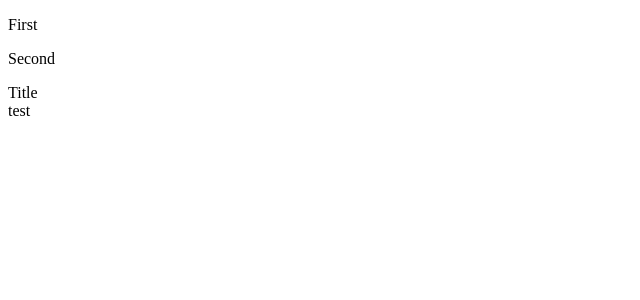
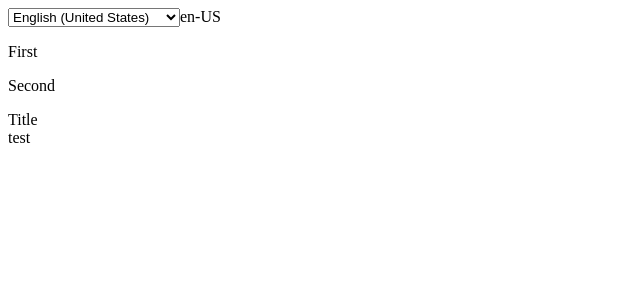
Before and after one commit to atav32/next-scratch, a Next.js app: page /localize in a window 1280 px wide. Shown: the top 300 px of the page, without its empty margins (0-640 px from the left). Built offline with nearby package versions, Linux system fonts and the light colour scheme.

Commit message:
locale reducer

```diff
--- a/pages/localize.js
+++ b/pages/localize.js
@@ -1,6 +1,60 @@
 import React from 'react';
 import {defineMessages, FormattedMessage, IntlProvider} from 'react-intl';
 import TextBox from '../components/TextBox';
+
+const languages = {
+  'de-DE': 'Deutsche',
+  'en-US': 'English (United States)',
+  'es-ES': 'Español (España)',
+  'es-419': 'Español (America Latina)',
+  'fr-FR': 'Français (France)',
+  'ja-JP': '日本語',
+  'zh-Hans': '简体中文',
+  'zh-Hant': '繁體中文',
+}
+
+const locales = {
+  de: {
+    code: 'de-DE',
+    name: 'Deutsche'
+  },
+  en: {
+    code: 'en-US',
+    name: 'English (United States)',
+  },
+  es: {
+    code: 'es-ES',
+    name: 'Español (España)',
+  },
+  'es-MX': {
+    code: 'es-419',
+    name: 'Español (America Latina)',
+  },
+  fr: {
+    code: 'fr-FR',
+    name: 'Français (France)',
+  },
+  ja: {
+    code: 'ja-JP',
+    name: '日本語',
+  },
+  zh: {
+    code: 'zh-Hans',
+    name: '简体中文',
+  },
+  'zh-CN': {
+    code: 'zh-Hans',
+    name: '简体中文',
+  },
+  'zh-TW': {
+    code: 'zh-Hant',
+    name: '繁體中文',
+  },
+  'zh-HK': {
+    code: 'zh-Hant',
+    name: '繁體中文',
+  },
+};
 
 const locale =
   (typeof window !== 'undefined' &&
@@ -21,9 +75,32 @@ const messages = defineMessages({
   },
 });
 
-const Localize = () => (
+const Selector = () => {
+  const [language, setLanguage] = React.useState('en-US');
+  const handleLanguageChange = (event) => {
+    console.log('%c language change', 'color: #b0b', event.target.value);
+  };
+
+  return (
+    <select name="language" className="language-selector" onChange={handleLanguageChange}>
+      {Object.entries(languages).map(([code, lang]) => (
+        <option value={code} selected={code === language}>{lang}</option>
+      ))}
+    </select>
+  );
+};
+
+const localeReducer = () => {};
+
+const LocaleContext = React.createContext(['en-US', localeReducer]);
+
+const Localize = () => {
+  const [locale, dispatchLocale] = React.useReducer(localeReducer, 'en-US');
+  return (
+    <div className="ContentContainer">
+      <Selector />
       <IntlProvider defaultLocale="en-US" locale={locale}>
-    <div className="ContentContainer">
+        {locale}
         <p>
           <FormattedMessage {...messages.first} />
         </p>
@@ -31,8 +108,9 @@ const Localize = () => (
           <FormattedMessage {...messages.second} />
         </p>
         <TextBox text="test" />
+      </IntlProvider>
     </div>
-  </IntlProvider>
   );
+};
 
 export default Localize;
```
Lines whose indentation alone changed are shown as unchanged.
